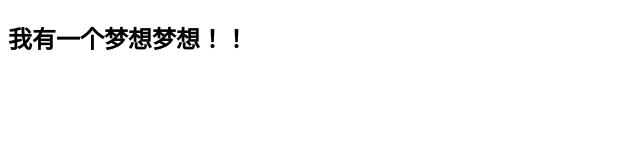
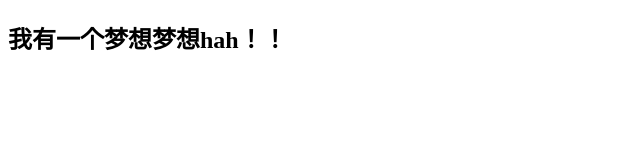
Before and after one commit to xttmiki/1605, a plain HTML site: page index.html in a window 1280 px wide. Shown: the full height of the page, 0-640 px from the left. Drawn offline with Linux system fonts and the light colour scheme.

Commit message:
Update index.html

```diff
--- a/index.html
+++ b/index.html
@@ -7,7 +7,7 @@
 
 	</head>
 	<body>
-		<h2>我有一个梦想梦想！！</h2>
+		<h2>我有一个梦想梦想hah！！</h2>
 
 	</body>
 </html>
```
